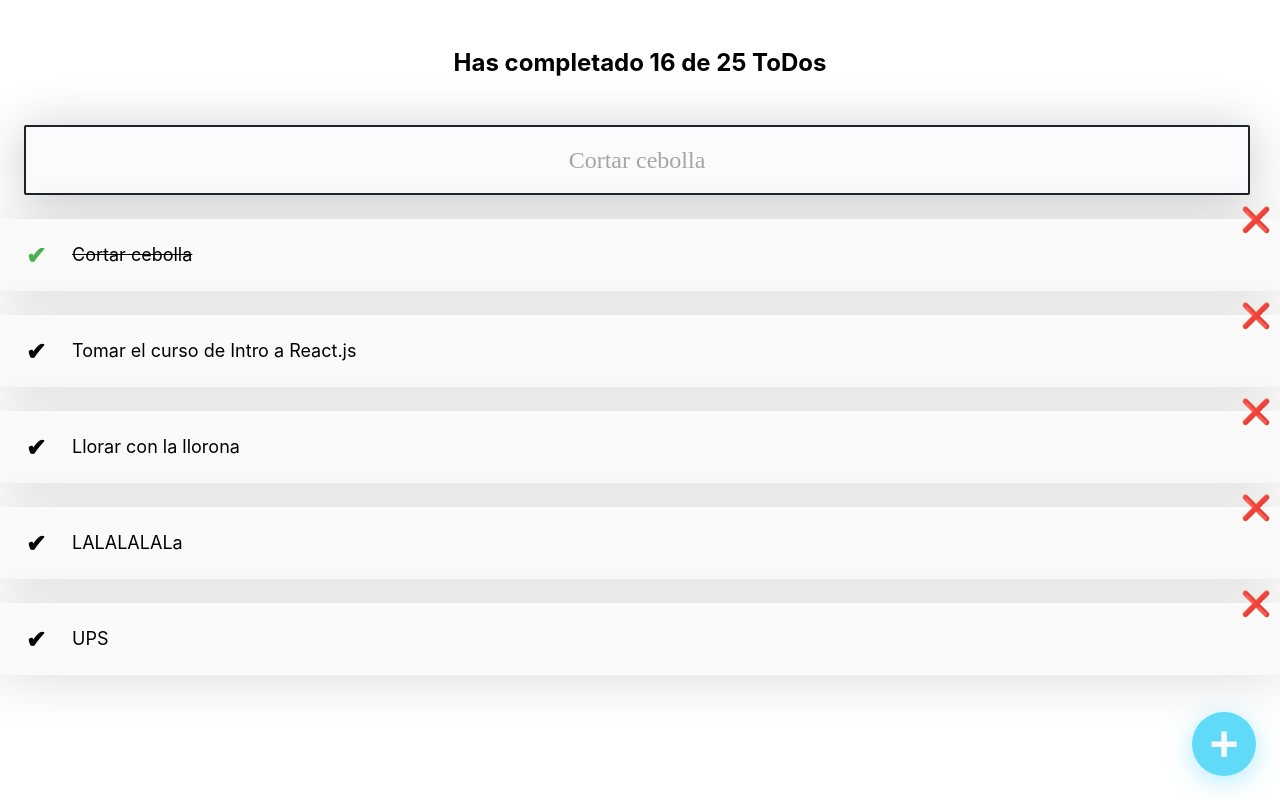
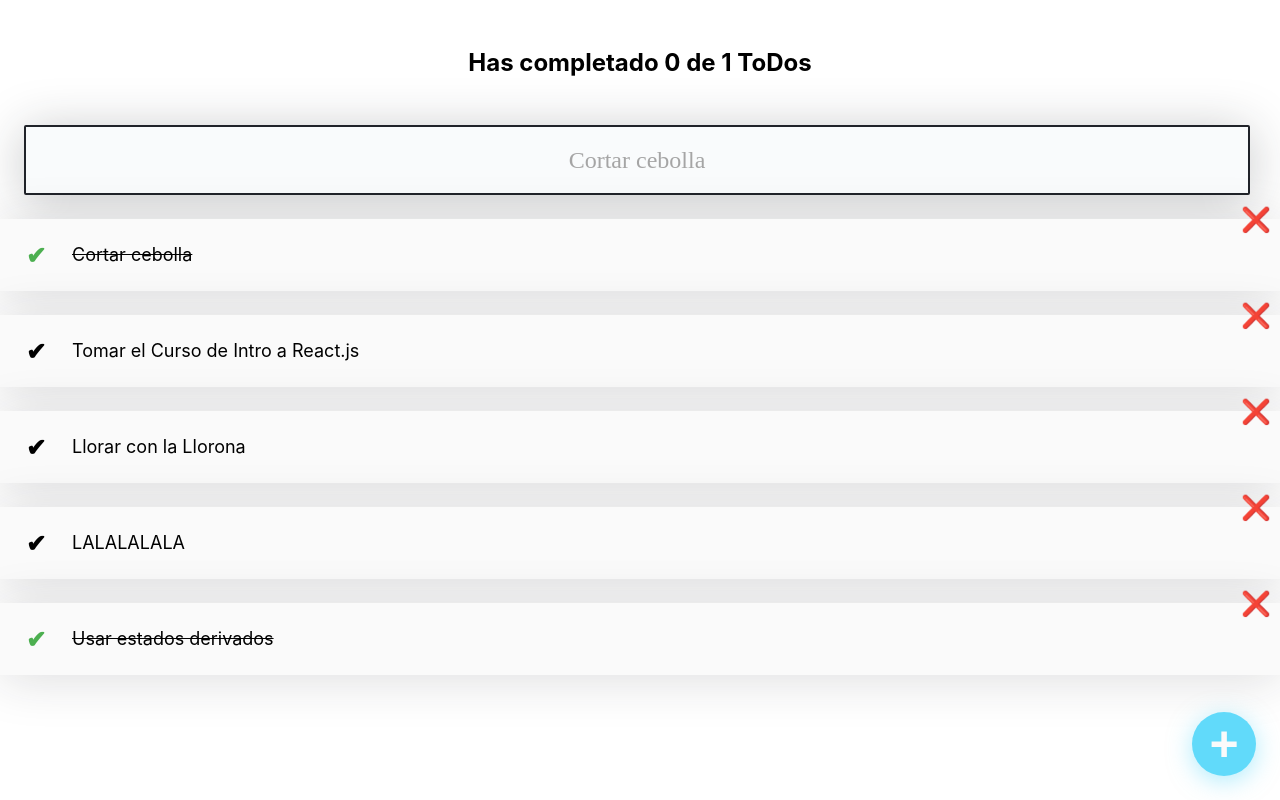
Before and after one commit to flormc/ReactApp, a React (Create React App) app: page / in a window 1280 px wide. Built offline with nearby package versions, Linux system fonts and the light colour scheme.

Commit message:
Creación de eventos

```diff
--- a/src/App.js
+++ b/src/App.js
@@ -6,29 +6,41 @@ import { TodoItem } from './TodoItem';
 import { CreateTodoButton } from './CreateTodoButton';
 
 const defaultTodos = [
-  { text: 'Cortar cebolla', completed: true},
-  { text: 'Tomar el curso de Intro a React.js', completed: false},
-  { text: 'Llorar con la llorona', completed: false},
-  { text: 'LALALALALa', completed: false},
-  { text: 'UPS', completed: false},
-]
+  { text: 'Cortar cebolla', completed: true },
+  { text: 'Tomar el Curso de Intro a React.js', completed: false },
+  { text: 'Llorar con la Llorona', completed: false },
+  { text: 'LALALALALA', completed: false },
+  { text: 'Usar estados derivados', completed: true },
+];
 
 function App() {
+  const [todos, setTodos] = React.useState([defaultTodos]);
+  const [searchValue, setSearchValue] = React.useState('');
+
+  const completedTodos = todos.filter(todo => !!todo.completed).length;
+  const totalTodos = todos.length;
+
+  console.log('Los usuarios buscan todos de ' + searchValue);
+
   return (
     <>
-      <TodoCounter completed={16} total={25}/>
-      <TodoSearch />
-
+      <TodoCounter
+        completed={completedTodos}
+        total={totalTodos}
+      />
+      <TodoSearch
+        searchValue={searchValue}
+        setSearchValue={setSearchValue}
+      />
       <TodoList>
         {defaultTodos.map(todo => (
-        <TodoItem
-        key={todo.text}
-        text={todo.text}
-        completed={todo.completed}
-        />
+          <TodoItem
+            key={todo.text}
+            text={todo.text}
+            completed={todo.completed}
+          />
         ))}
       </TodoList>
-
       <CreateTodoButton />
     </>
   );
--- a/src/CreateTodoButton.js
+++ b/src/CreateTodoButton.js
@@ -3,8 +3,17 @@ import './CreateTodoButton.css';
 
 function CreateTodoButton() {
     return (
-      <button className="CreateTodoButton">+</button>
-    )
+      <button
+        className="CreateTodoButton"
+        onClick={
+          (event) => {
+          console.log ('Le diste click')
+          console.log (event)
+          console.log (event.target)
+          }
+        }
+      >+</button>
+    );
   }
 
   export { CreateTodoButton };
--- a/src/TodoSearch.js
+++ b/src/TodoSearch.js
@@ -1,9 +1,17 @@
+import React from 'react';
 import './TodoSearch.css';
 
-function TodoSearch(){
-  return(<input
-  placeholder="Cortar cebolla"
-  className="TodoSearch"/>);
+function TodoSearch({ searchValue, setSearchValue }) {
+  return (
+    <input
+      placeholder="Cortar cebolla"
+      className="TodoSearch"
+      value={searchValue}
+      onChange={(event) => {
+        setSearchValue(event.target.value);
+      }}
+    />
+  );
 }
 
-  export{TodoSearch};
+export { TodoSearch };
```
Also changed, not shown: src/TodoItem.js (+10 -3 lines).
